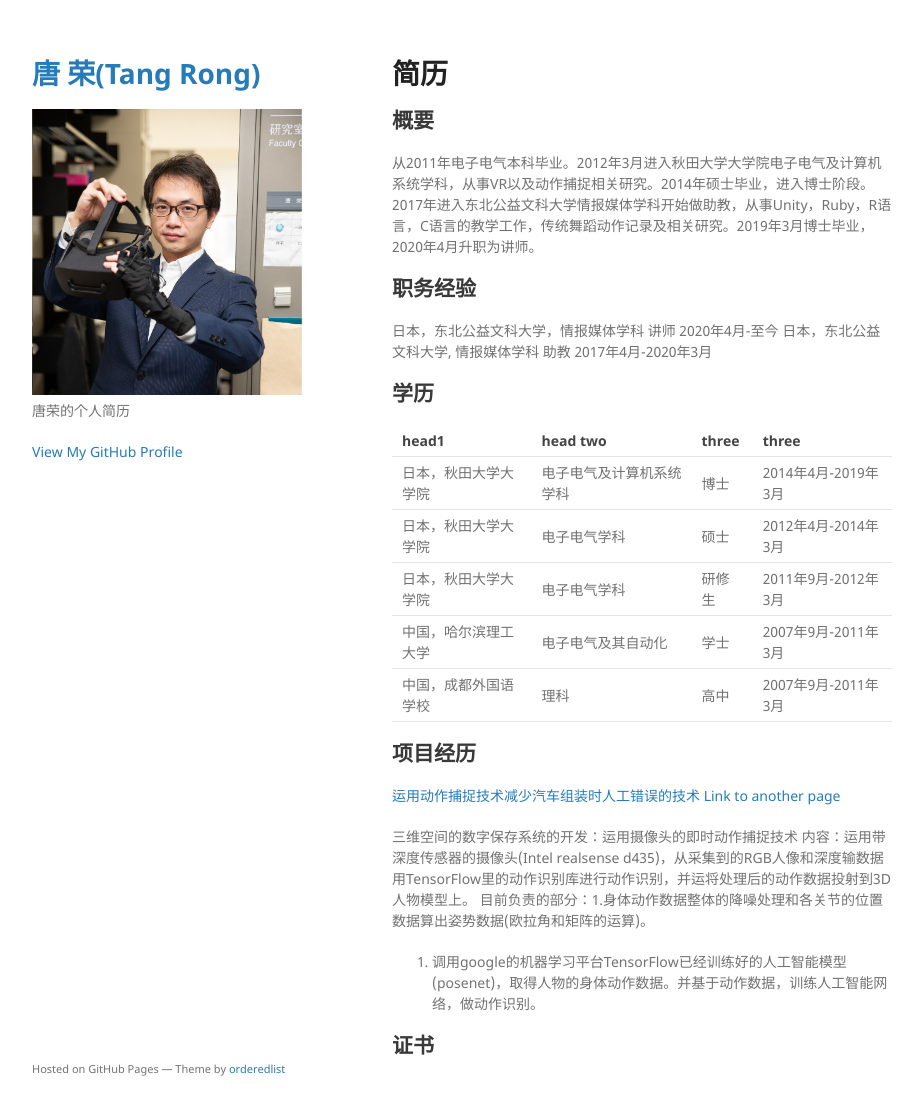
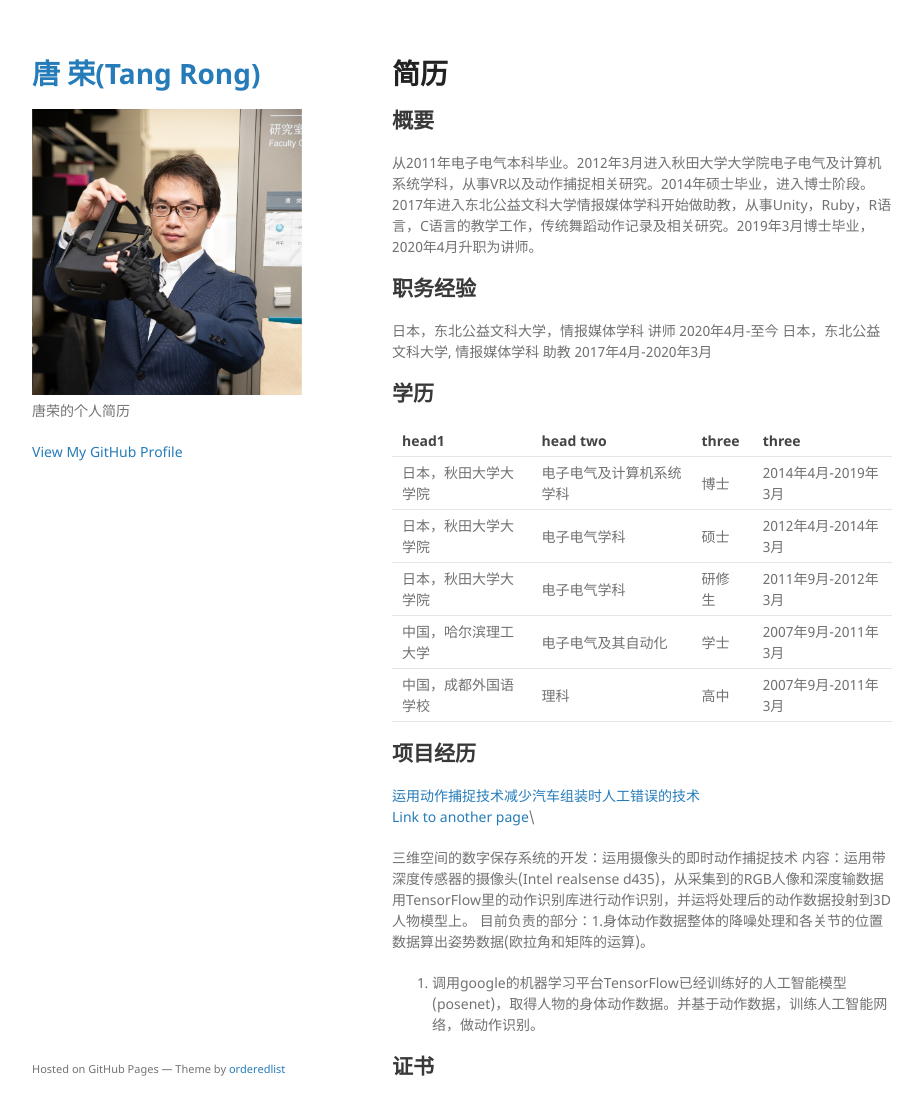
Before and after one commit to CoronovaT/CoronovaT.github.io, a Jekyll site: the page built from index.md, in a window 1280 px wide and 1148 px high. Shown: the top 1115 px of the window, without its empty margins (178-1101 px from the left). Built offline with Jekyll 4.4.1, drawn with Linux system fonts in a browser that asks for light colours; our own code applies the rules of GitHub Pages for plain Markdown files.

```diff
--- a/index.md
+++ b/index.md
@@ -14,7 +14,7 @@ layout: default
 ## 学历
 
 | head1        | head two          | three | three |
-|:-------------|:------------------|:------|:------|
+|:---------------|:--------------------|:------|:------|
 |日本，秋田大学大学院| 电子电气及计算机系统学科|博士   | 2014年4月-2019年3月 |
 |日本，秋田大学大学院| 电子电气学科         |硕士   | 2012年4月-2014年3月|
 |日本，秋田大学大学院| 电子电气学科         |研修生  |2011年9月-2012年3月|
@@ -22,8 +22,8 @@ layout: default
 |中国，成都外国语学校|理科		    |高中   |2007年9月-2011年3月|
 
 ## 项目经历
-[运用动作捕捉技术减少汽车组装时人工错误的技术](./projects/toyota.html)
-[Link to another page](./another-page.html)
+[运用动作捕捉技术减少汽车组装时人工错误的技术](./projects/toyota.html)\
+[Link to another page](./another-page.html)\
 
 三维空间的数字保存系统的开发：运用摄像头的即时动作捕捉技术
 内容：运用带深度传感器的摄像头(Intel realsense d435)，从采集到的RGB人像和深度输数据用TensorFlow里的动作识别库进行动作识别，并运将处理后的动作数据投射到3D人物模型上。
```
